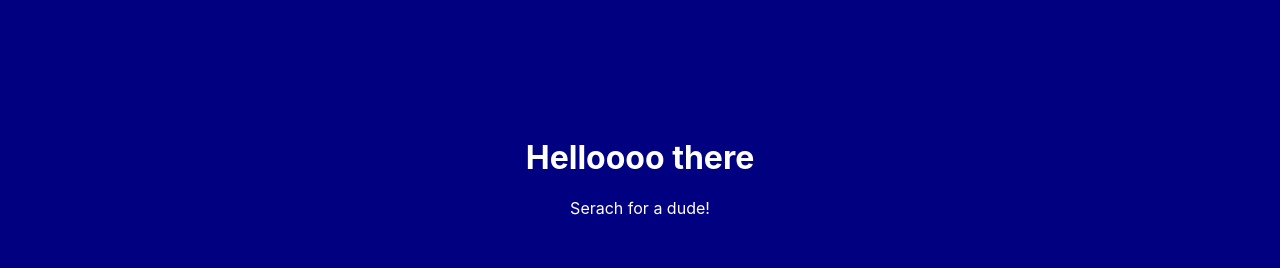
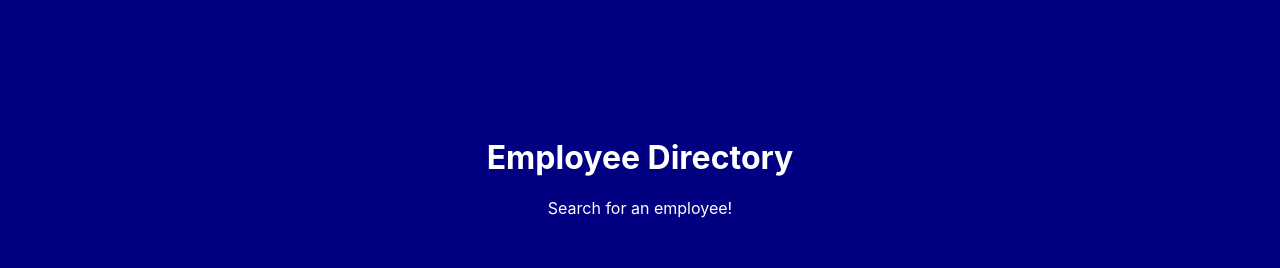
Before and after one commit to TheMaskedRaider/Employee-Directory, a React (Create React App) app: page / in a window 1280 px wide. Shown: the top 268 px of the page. Built offline with nearby package versions, Linux system fonts and the light colour scheme; no server answers.

Commit message:
fixed jumbotron

```diff
--- a/package.json
+++ b/package.json
@@ -1,6 +1,7 @@
 {
   "name": "employeedirapp",
   "version": "0.1.0",
+  "homepage": "https://themaskedraider.github.io/Employee-Directorynpm",
   "private": true,
   "dependencies": {
     "@testing-library/jest-dom": "^5.14.1",
@@ -8,12 +9,15 @@
     "@testing-library/user-event": "^12.8.3",
     "axios": "^0.21.1",
     "bootstrap": "^5.0.2",
+    "gh-pages": "^3.2.3",
     "react": "^17.0.2",
     "react-dom": "^17.0.2",
     "react-scripts": "4.0.3",
     "web-vitals": "^1.1.2"
   },
   "scripts": {
+    "predeploy": "npm run build",
+    "deploy": "gh-pages -d build",
     "start": "react-scripts start",
     "build": "react-scripts build",
     "test": "react-scripts test",
--- a/src/components/jumbotron/index.js
+++ b/src/components/jumbotron/index.js
@@ -5,8 +5,8 @@ function Jumbotron(){
     return(
         <div className='jumbotron jumbotron-fluid'>
             <div className="container">
-                <h1 className='display-4'>Helloooo there</h1>
-                <p>Serach for a dude!</p>
+                <h1 className='display-4'>Employee Directory</h1>
+                <p>Search for an employee!</p>
             </div>
         </div>
     )
```
Also changed, not shown: 1 other file (tests, documents, lock files or other folders).
